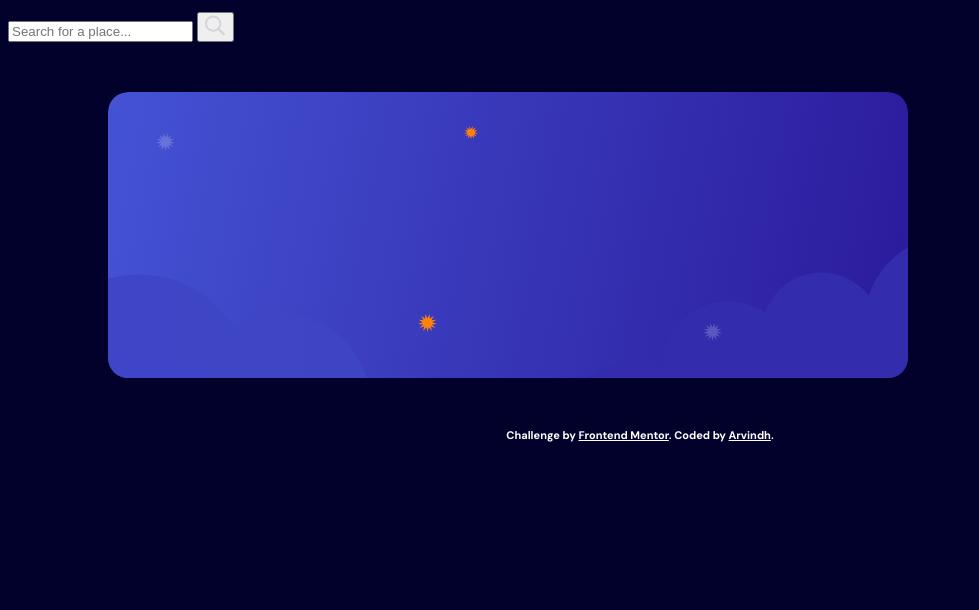
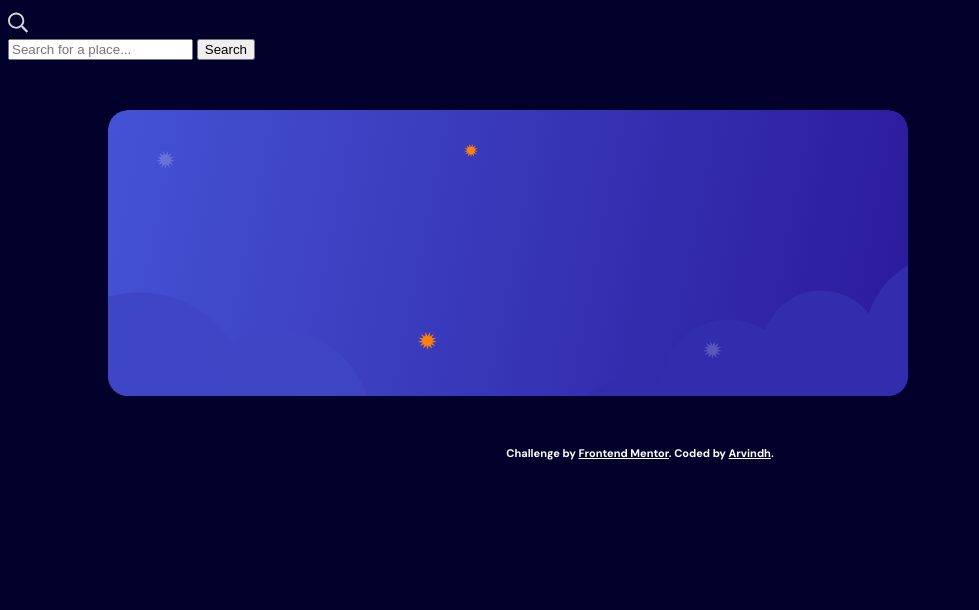
Before and after one commit to Arvindh99/Weather-App-Hackathon, a plain HTML site: page index.html in a window 1280 px wide. Shown: the part 190-800 px from the top of the page, without its empty margins (0-979 px from the left). Drawn offline with Linux system fonts and the light colour scheme; files whose address does not match are found by name.

Commit message:
Update index.html

```diff
--- a/index.html
+++ b/index.html
@@ -22,15 +22,19 @@
     </header>
     <main>
       <!-- Search Bar -->
+      <img
+        class="search-icon"
+        src="./assets/images/icon-search.svg"
+        alt="Search Icon"
+      />
       <form class="search-bar">
         <input
           type="text"
           class="search-input"
           placeholder="Search for a place..."
         />
-        <button class="search-btn">
-          <img src="./assets/images/icon-search.svg" alt="Search Icon" />
-        </button>
+
+        <button class="search-btn">Search</button>
       </form>
 
       <!-- Weather Background Image -->
```
